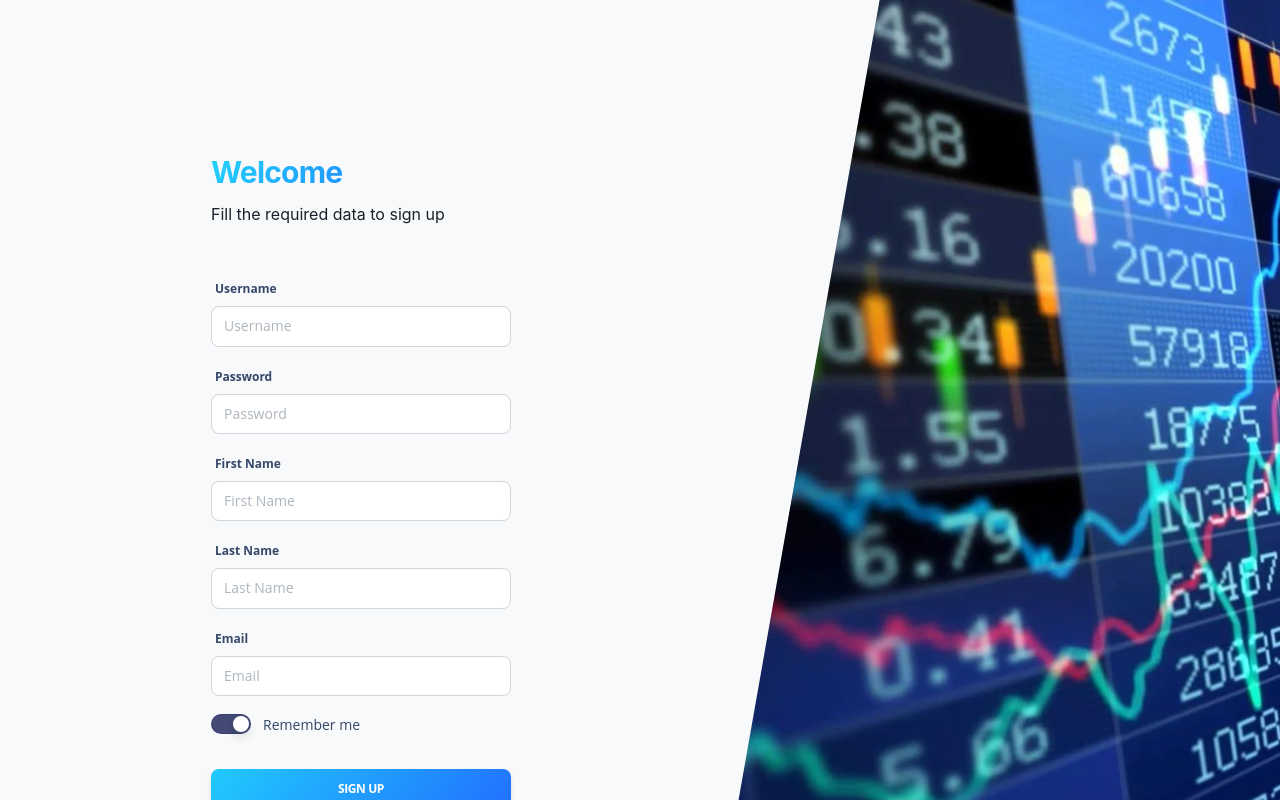
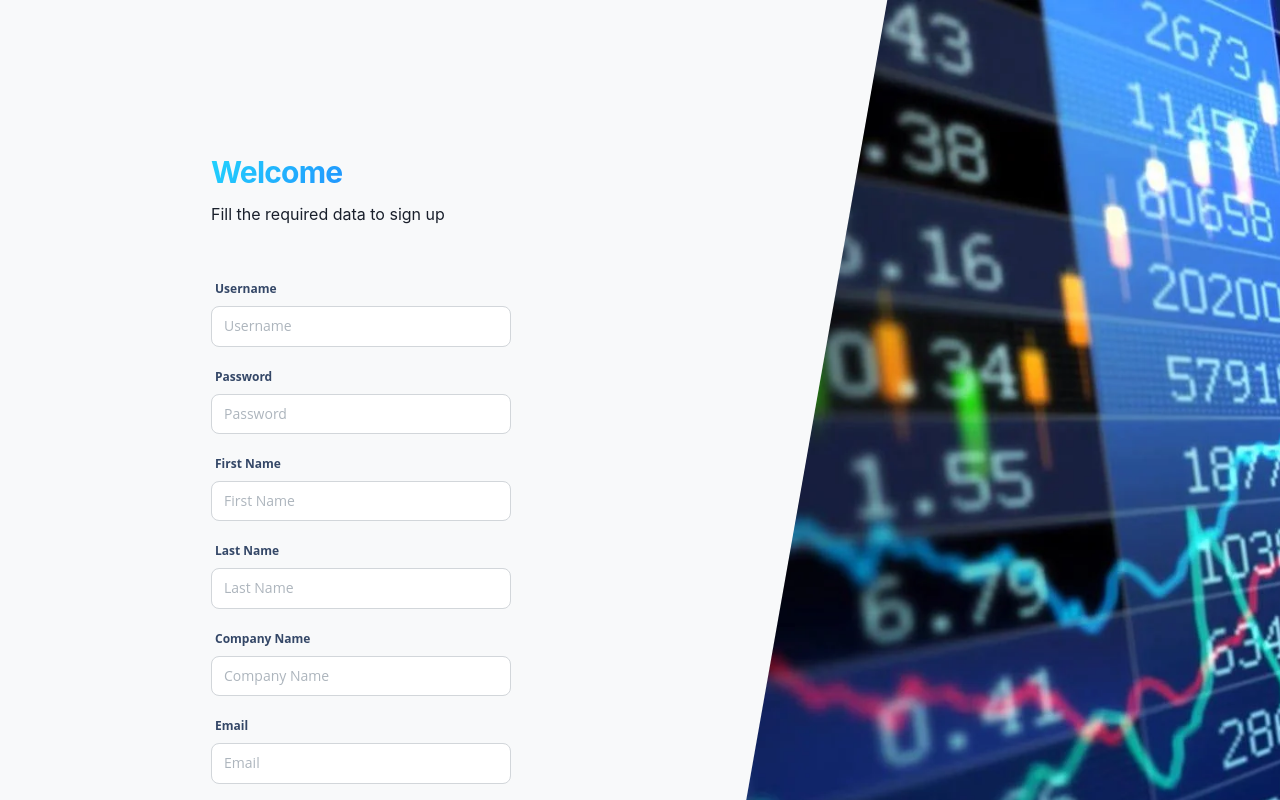
Before and after one commit to Methuseli/transfomer-tracking-react, a React (Create React App) app: page /signup in a window 1280 px wide. Shown: the top 800 px of the page. Built offline with nearby package versions, Linux system fonts and the light colour scheme.

Commit message:
added company name to signup

```diff
--- a/src/components/auth/Signup.tsx
+++ b/src/components/auth/Signup.tsx
@@ -10,6 +10,7 @@ export default function Signup(){
     first_name: "",
     last_name: "",
     email: "",
+    company_name: "",
   });
   const navigate = useNavigate();
   const [error, setError] = useState("");
@@ -33,7 +34,7 @@ export default function Signup(){
   const handleSubmit = (event: React.FormEvent<HTMLFormElement>) => {
     event.preventDefault();
     setLoading(true);
-    if (data.username === "" || data.password === "" || data.email === "") {
+    if (data.username === "" || data.password === "" || data.email === "" || data.company_name === "") {
       setLoading(false);
       setError("Fill all the required fields!");
       return;
@@ -149,6 +150,18 @@ export default function Signup(){
                             onChange={handleChange}
                           />
                         </div>
+                        <label>Company Name</label>
+                        <div className="mb-3">
+                          <input
+                            type="text"
+                            name="company_name"
+                            className="form-control"
+                            placeholder="Company Name"
+                            aria-label="Compnay Name"
+                            aria-describedby="company_name-addon"
+                            onChange={handleChange}
+                          />
+                        </div>
                         <label>Email</label>
                         <div className="mb-3">
                           <input
```
